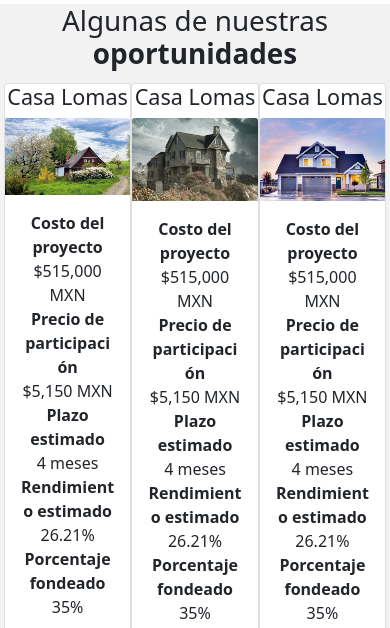
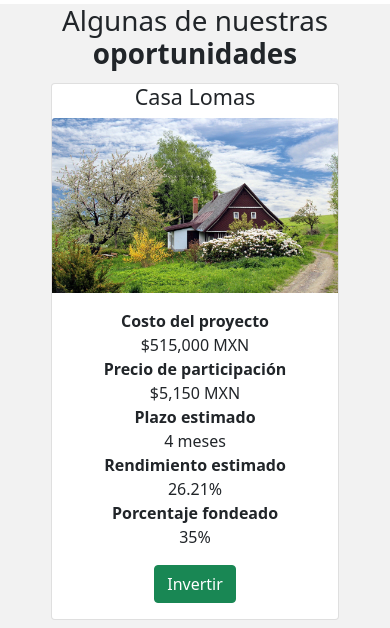
Before and after one commit to AlexZ-25/AlexZ-25.github.io, a plain HTML site: page index.html in a window 390 px wide. Shown: the part 297-925 px from the top of the page. Drawn offline with nearby package versions, Linux system fonts and the light colour scheme.

Commit message:
Agrego responsividad en las cards

```diff
--- a/styles/style.css
+++ b/styles/style.css
@@ -56,8 +56,13 @@
 
 .container-cards{
     display: flex;
+    flex-wrap: wrap;
     justify-content: space-evenly;
     padding: 1%;
+}
+
+.card{
+    margin-bottom: 5%;
 }
 
 .card-title{
```
